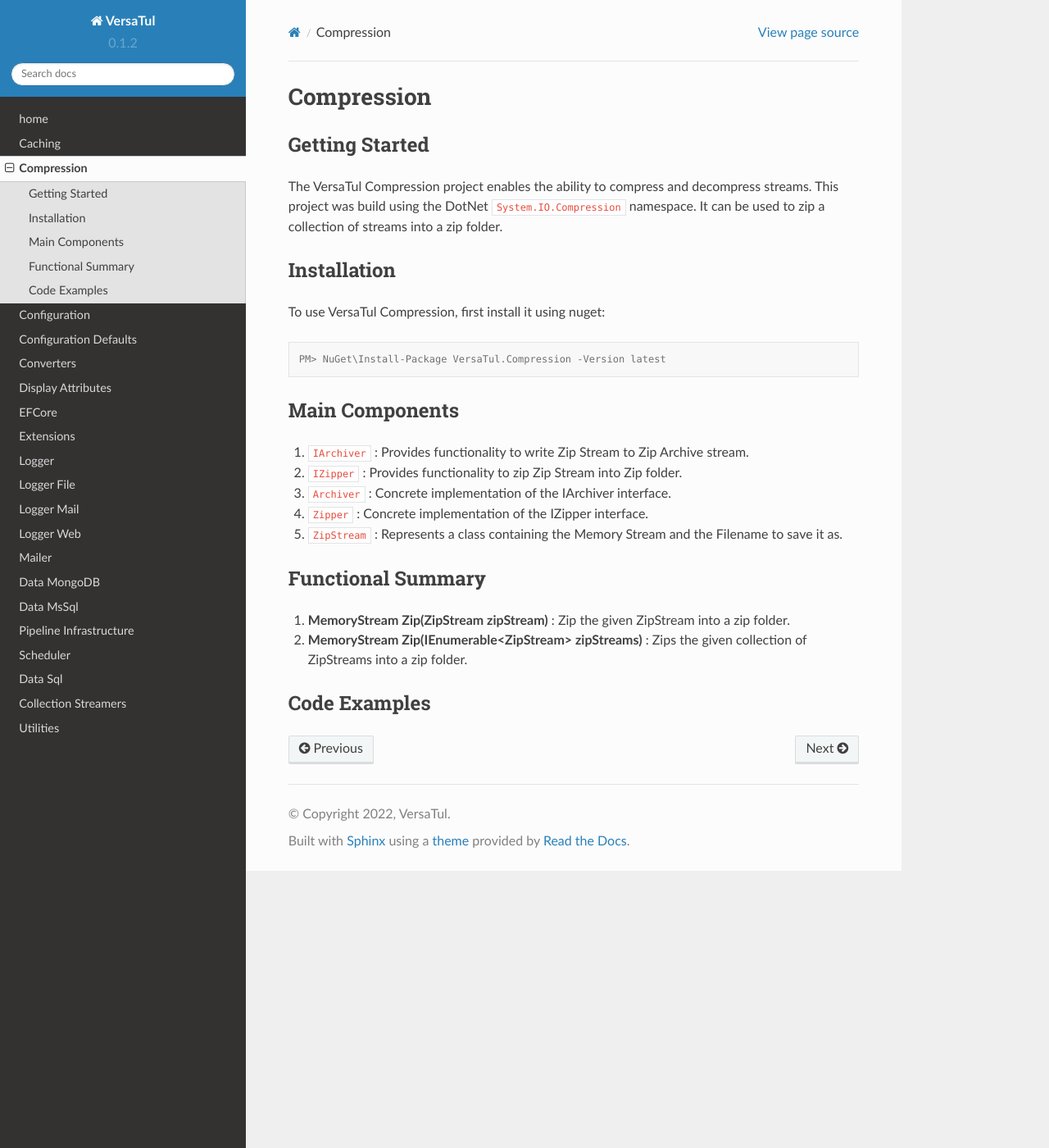
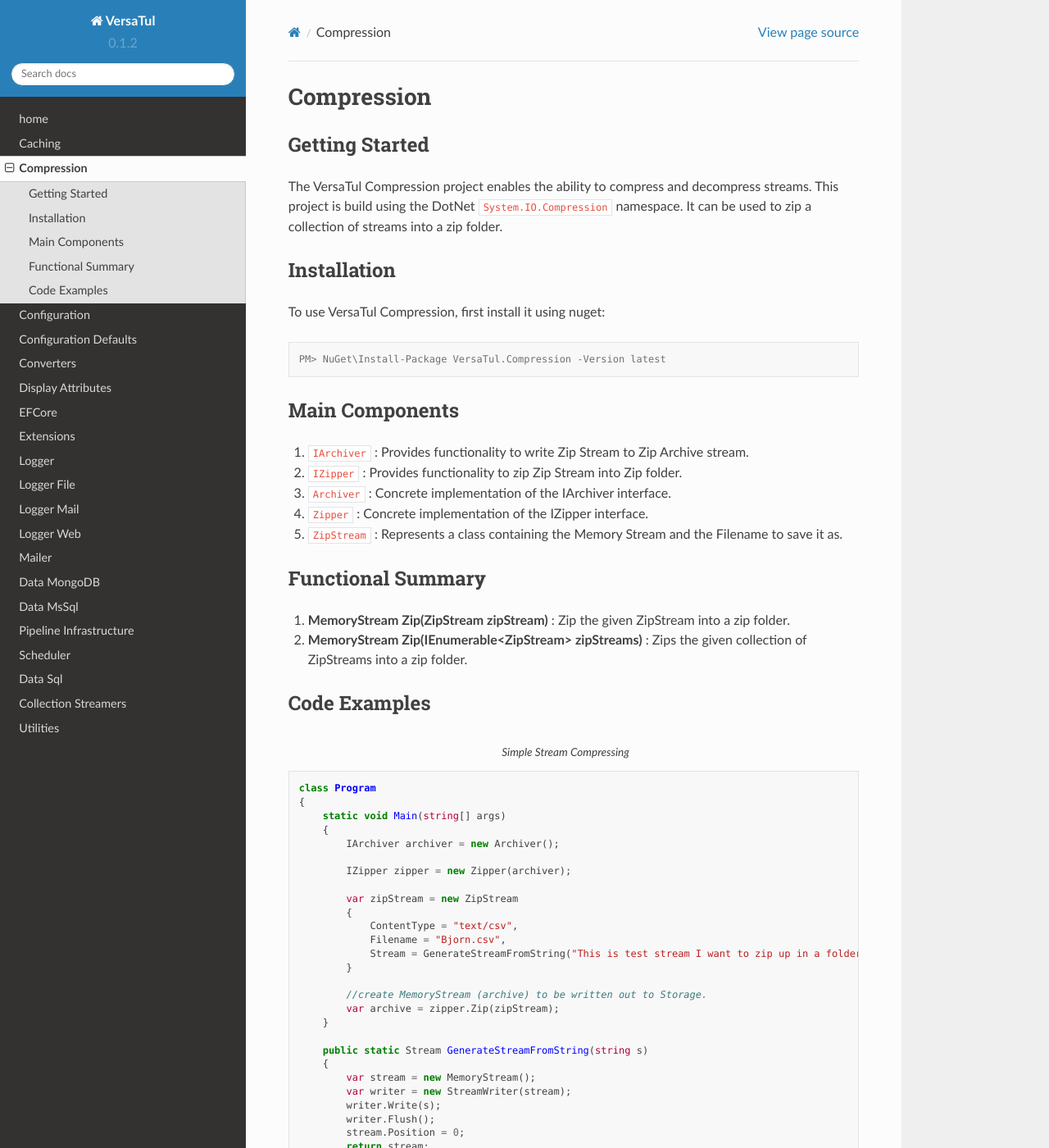
Before and after one commit to BjornWilliams/DocsVersaTul, a Sphinx documentation site: the page built from docs/source/compression.rst, in a window 1280 px wide and 1400 px high. Shown: the whole window at 82% size. Built offline with Sphinx 7.4.7 and the Read the Docs theme 2.0.0, drawn with Linux system fonts in a browser that asks for light colours.

Commit message:
Update compression.rst
Added code example to compression

```diff
--- a/docs/source/compression.rst
+++ b/docs/source/compression.rst
@@ -4,7 +4,7 @@
 Getting Started
 ----------------
 The VersaTul Compression project enables the ability to compress and decompress streams.
-This project was build using the DotNet ``System.IO.Compression`` namespace.
+This project is build using the DotNet ``System.IO.Compression`` namespace.
 It can be used to zip a collection of streams into a zip folder.
 
 Installation
@@ -32,3 +32,36 @@
 
 Code Examples
 --------------
+
+.. code-block:: c#
+    :caption: Simple Stream Compressing
+
+    class Program
+    {
+        static void Main(string[] args)
+        {
+            IArchiver archiver = new Archiver();
+
+            IZipper zipper = new Zipper(archiver);
+
+            var zipStream = new ZipStream
+            {
+                ContentType = "text/csv",
+                Filename = "Bjorn.csv",
+                Stream = GenerateStreamFromString("This is test stream I want to zip up in a folder.")
+            }
+
+            //create MemoryStream (archive) to be written out to Storage.
+            var archive = zipper.Zip(zipStream);
+        }
+
+        public static Stream GenerateStreamFromString(string s)
+        {
+            var stream = new MemoryStream();
+            var writer = new StreamWriter(stream);
+            writer.Write(s);
+            writer.Flush();
+            stream.Position = 0;
+            return stream;
+        }
+    }
```
